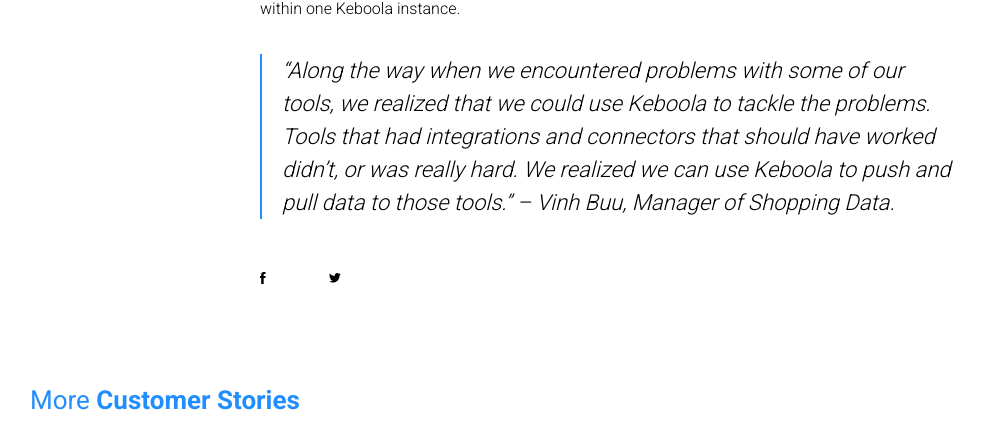
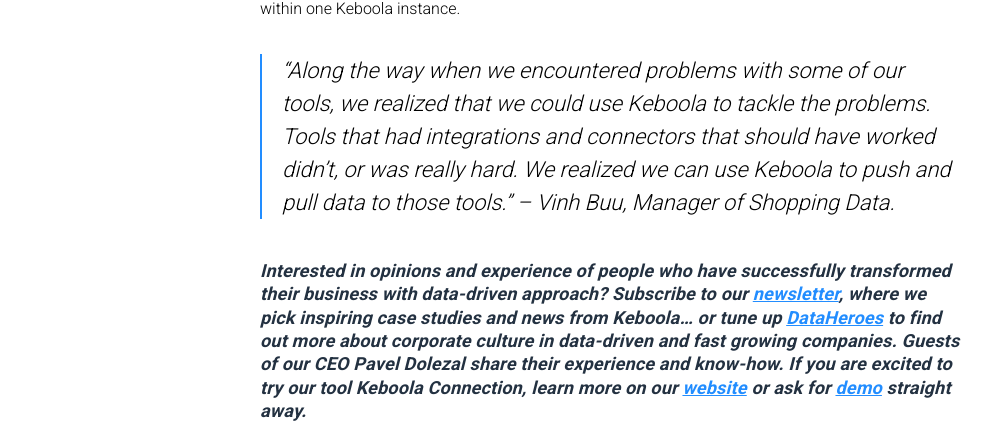
Before and after one commit to keboola/website, a Jekyll site: the page built from _customer-stories/creative-dock-big-data-is-about-quality-not-quantity-1.md, in a window 1280 px wide and 900 px high, scrolled down 1763 px, cut to the strip 0-424 px from the top of the window. Shown: the whole strip, without its empty margins (30-1022 px from the left). Built offline with Jekyll 4.4.1, drawn with Linux system fonts in a browser that asks for light colours; nearby versions of some CDN libraries; some of the changed lines change nothing that is shown.

Commit message:
Update from Forestry.io Klotylda Marková updated _customer-stories/creative-dock-big-data-is-about-quality-not-quantity-1.md

```diff
--- a/_customer-stories/creative-dock-big-data-is-about-quality-not-quantity-1.md
+++ b/_customer-stories/creative-dock-big-data-is-about-quality-not-quantity-1.md
@@ -1,7 +1,7 @@
 ---
 title: 'Ivanhoé Cambridge: Focus on being innovative and not worry about our toolset '
 layout: post-case-study
-date: 2018-11-29 10:50:46 +0000
+date: 2018-11-29T10:50:46.000+00:00
 author: Jiri Vicherek
 background-image: "/uploads/ivanhoeBackWebsite.jpg"
 logo: "/uploads/ivanhoeLogo.jpg"
@@ -30,3 +30,5 @@
 What started as a Digital Marketing reporting tool has expanded into multi-purpose solution. Not only does Ivanhoé Cambridge use Keboola to track marketing campaigns and activities, but it’s on the forefront of the company’s experimental and R&D projects for the future of Ivanhoé Cambridge sites. Tableau is not the only consumption point of data now, as data also flows to other systems, all within one Keboola instance.
 
 > _“Along the way when we encountered problems with some of our tools, we realized that we could use Keboola to tackle the problems. Tools that had integrations and connectors that should have worked didn’t, or was really hard. We realized we can use Keboola to push and pull data to those tools.” – Vinh Buu, Manager of Shopping Data._
+
+##### **_Interested in opinions and experience of people who have successfully transformed their business with data-driven approach? Subscribe to our_** [**_newsletter_**](http://eepurl.com/ghgjp5)**_, where we pick inspiring case studies and news from Keboola… or tune up_** [**_DataHeroes_**](https://itunes.apple.com/gb/podcast/dataheroes/id1442313148?mt=2) **_to find out more about corporate culture in data-driven and fast growing companies. Guests of our CEO Pavel Dolezal share their experience and know-how. If you are excited to try our tool Keboola Connection, learn more on our_** [**_website_**](http://keboola.com) **_or ask for_** [**_demo_**](https://www.keboola.com/request-demo) **_straight away._**
```
